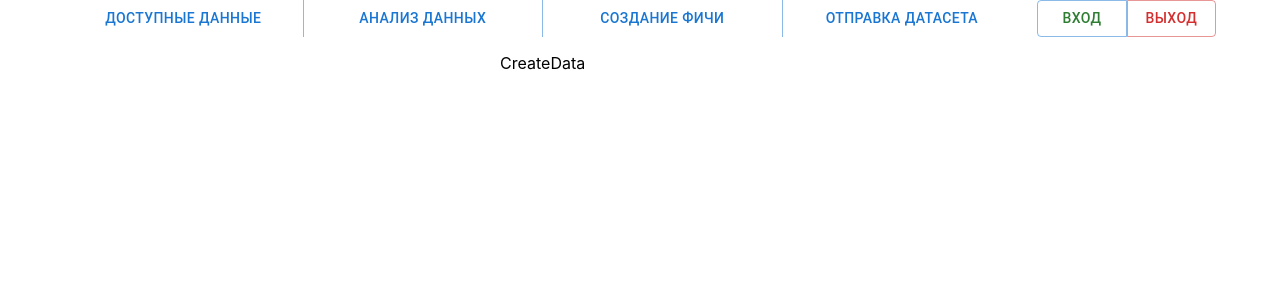
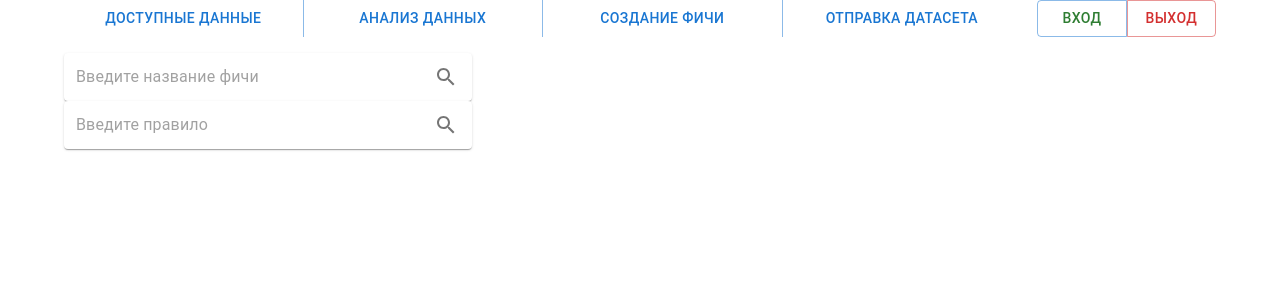
Before and after one commit to ElizabethNN/VTB-more-tech3.0, a React (Create React App) app in the folder frontend/: page /CreateData in a window 1280 px wide. Shown: the top 300 px of the page. Built offline with nearby package versions, Linux system fonts and the light colour scheme.

Commit message:
немного почистил

```diff
--- a/frontend/src/CreateDataPage/CreateData.js
+++ b/frontend/src/CreateDataPage/CreateData.js
@@ -1,9 +1,11 @@
-import { Button } from '@mui/material';
+import * as React from "react";
+import SearchInput from "../SearchInput/SearchInput";
 
 function CreateData() {
     return (
         <div>
-            CreateData
+            <SearchInput text={"Введите название фичи"}/>
+            <SearchInput text={"Введите правило"}/>
         </div>
     );
 }
--- /dev/null
+++ b/frontend/src/SearchInput/SearchInput.js
@@ -0,0 +1,27 @@
+import InputBase from "@mui/material/InputBase";
+import IconButton from "@mui/material/IconButton";
+import {SearchOutlined} from "@material-ui/icons";
+import Paper from "@mui/material/Paper";
+import * as React from "react";
+
+
+function SearchInput(props) {
+    return (
+        <div>
+            <Paper
+                component="form"
+                sx={{ p: '2px 4px', display: 'flex', alignItems: 'center', width: 400 }}
+            >
+                <InputBase
+                    sx={{ ml: 1, flex: 1 }}
+                    placeholder={props.text}
+                />
+                <IconButton type="submit" sx={{ p: '10px' }} aria-label="search">
+                    <SearchOutlined/>
+                </IconButton>
+            </Paper>
+        </div>
+    );
+}
+
+export default SearchInput;
```
